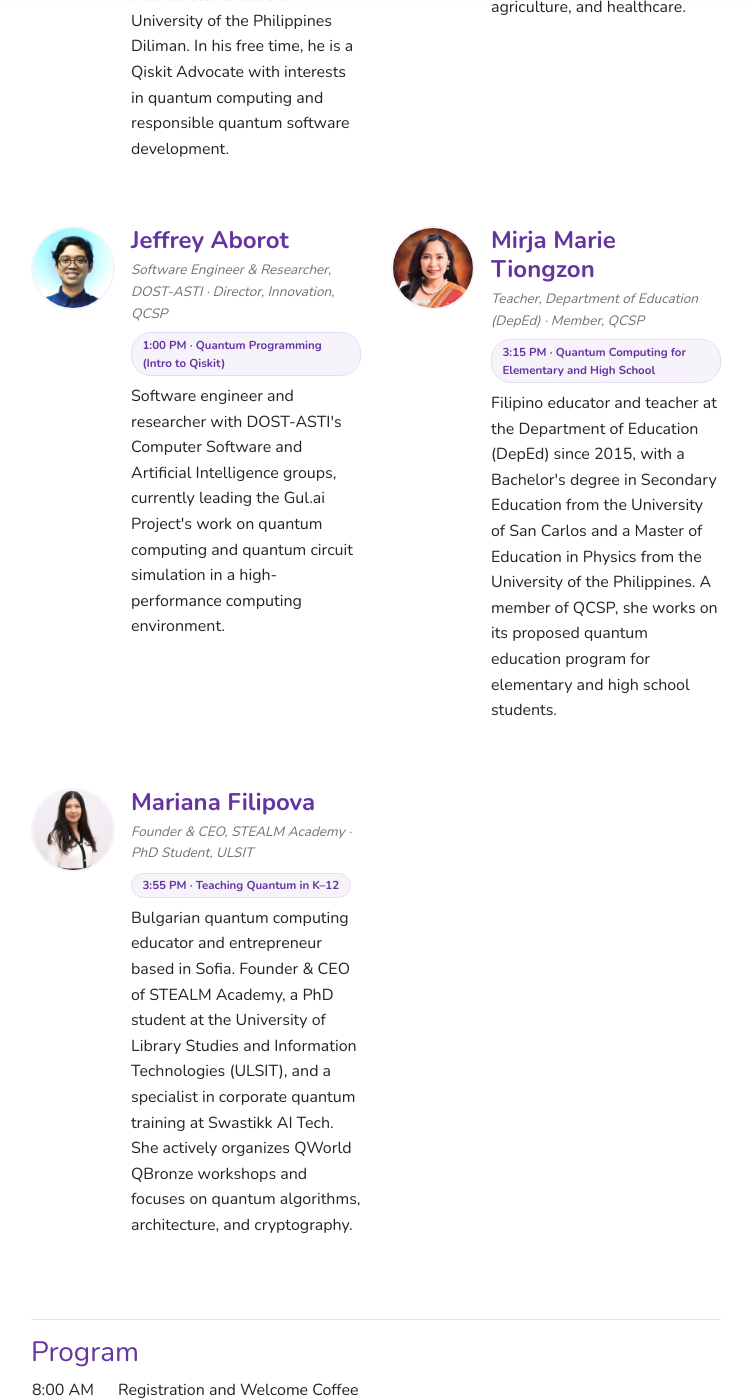
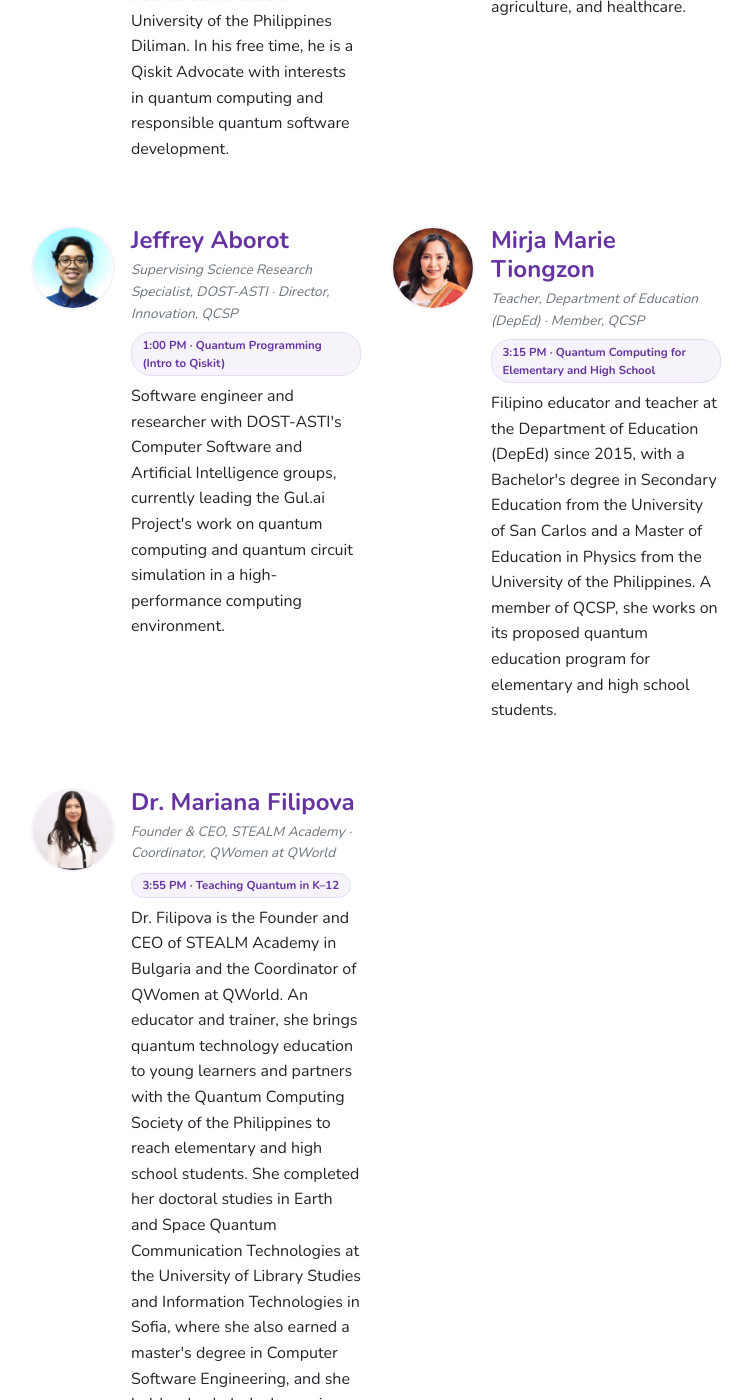
Before and after one commit to corpbob-qcsp/Quantum-Computing-Philippines.github.io, a Jekyll site: the page built from _pages/workshop-nismed-2026.md, in a window 1280 px wide and 1400 px high, scrolled down 1184 px. Shown: the whole window, without its empty margins (264-1016 px from the left). Built offline with Jekyll 4.4.1, drawn with Linux system fonts in a browser that asks for light colours; nearby versions of some CDN libraries; some of the changed text lies outside the part shown.

Commit message:
update profiles

```diff
--- a/_pages/workshop-nismed-2026.md
+++ b/_pages/workshop-nismed-2026.md
@@ -67,7 +67,7 @@ The day closes with a dedicated focus on **quantum education for K&ndash;12**, c
 <img class="rounded-circle mr-3 speaker-avatar" src="{{site.baseurl}}/assets/images/qcsp-directors/jeffrey-aborot.jpg" alt="Jeffrey Aborot">
 <div>
 <h4 class="font-weight-bold mb-1"><a href="{{site.baseurl}}/people/jeffrey-aborot.html">Jeffrey Aborot</a></h4>
-<p class="text-muted speaker-role mb-2"><em>Software Engineer &amp; Researcher, DOST-ASTI &middot; Director, Innovation, QCSP</em></p>
+<p class="text-muted speaker-role mb-2"><em>Supervising Science Research Specialist, DOST-ASTI &middot; Director, Innovation, QCSP</em></p>
 <div class="speaker-session">1:00 PM &middot; Quantum Programming (Intro to Qiskit)</div>
 <p>Software engineer and researcher with DOST-ASTI's Computer Software and Artificial Intelligence groups, currently leading the Gul.ai Project's work on quantum computing and quantum circuit simulation in a high-performance computing environment.</p>
 </div>
@@ -86,10 +86,10 @@ The day closes with a dedicated focus on **quantum education for K&ndash;12**, c
 <div class="col-md-6 mb-5 d-flex">
 <img class="rounded-circle mr-3 speaker-avatar" src="{{site.baseurl}}/assets/images/mariana_filipova.jpeg" alt="Mariana Filipova">
 <div>
-<h4 class="font-weight-bold mb-1"><a href="{{site.baseurl}}/people/mariana-filipova.html">Mariana Filipova</a></h4>
-<p class="text-muted speaker-role mb-2"><em>Founder &amp; CEO, STEALM Academy &middot; PhD Student, ULSIT</em></p>
+<h4 class="font-weight-bold mb-1"><a href="{{site.baseurl}}/people/mariana-filipova.html">Dr. Mariana Filipova</a></h4>
+<p class="text-muted speaker-role mb-2"><em>Founder &amp; CEO, STEALM Academy &middot; Coordinator, QWomen at QWorld</em></p>
 <div class="speaker-session">3:55 PM &middot; Teaching Quantum in K&ndash;12</div>
-<p>Bulgarian quantum computing educator and entrepreneur based in Sofia. Founder &amp; CEO of STEALM Academy, a PhD student at the University of Library Studies and Information Technologies (ULSIT), and a specialist in corporate quantum training at Swastikk AI Tech. She actively organizes QWorld QBronze workshops and focuses on quantum algorithms, architecture, and cryptography.</p>
+<p>Dr. Filipova is the Founder and CEO of STEALM Academy in Bulgaria and the Coordinator of QWomen at QWorld. An educator and trainer, she brings quantum technology education to young learners and partners with the Quantum Computing Society of the Philippines to reach elementary and high school students. She completed her doctoral studies in Earth and Space Quantum Communication Technologies at the University of Library Studies and Information Technologies in Sofia, where she also earned a master's degree in Computer Software Engineering, and she holds a bachelor's degree in Pedagogical Sciences from Sofia University St. Kliment Ohridski.</p>
 </div>
 </div>
 
```
Also changed, not shown: _news/2026-08-28-bsp-quantum-readiness-workshop.md (+1 -1 lines), _pages/people/jeffrey-aborot.md (+1 -1 lines), _pages/people/mariana-filipova.md (+3 -3 lines), _pages/workshop-bsp-2026.md (+1 -1 lines).
